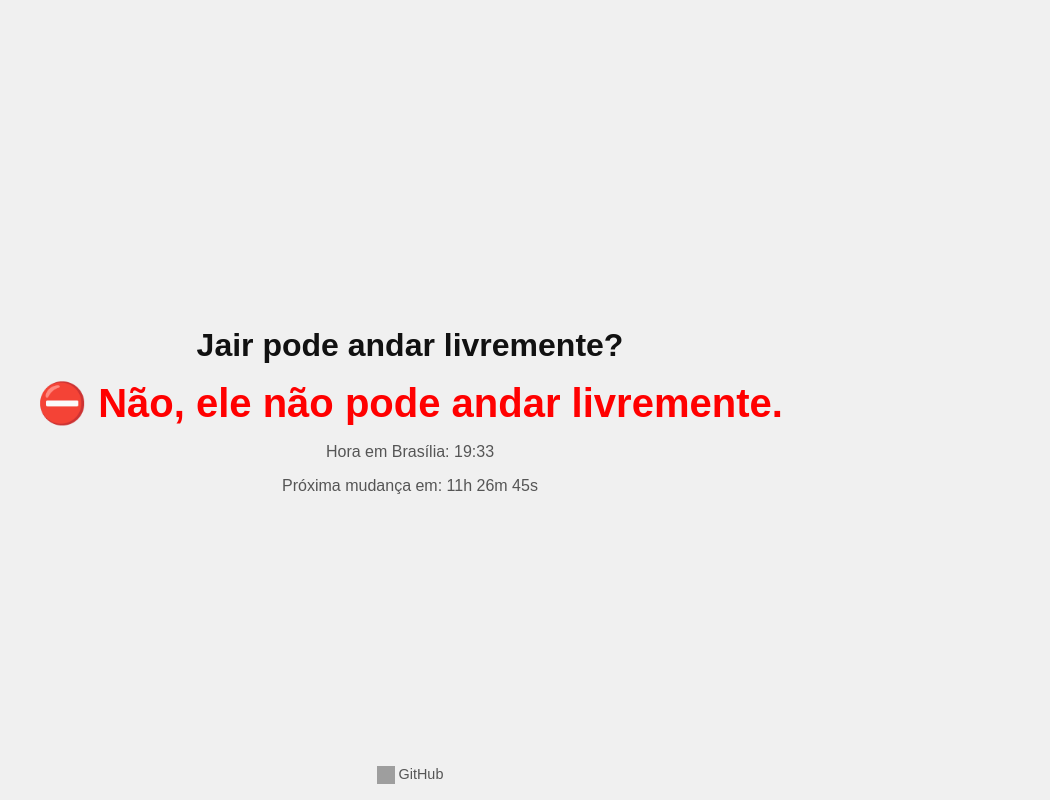
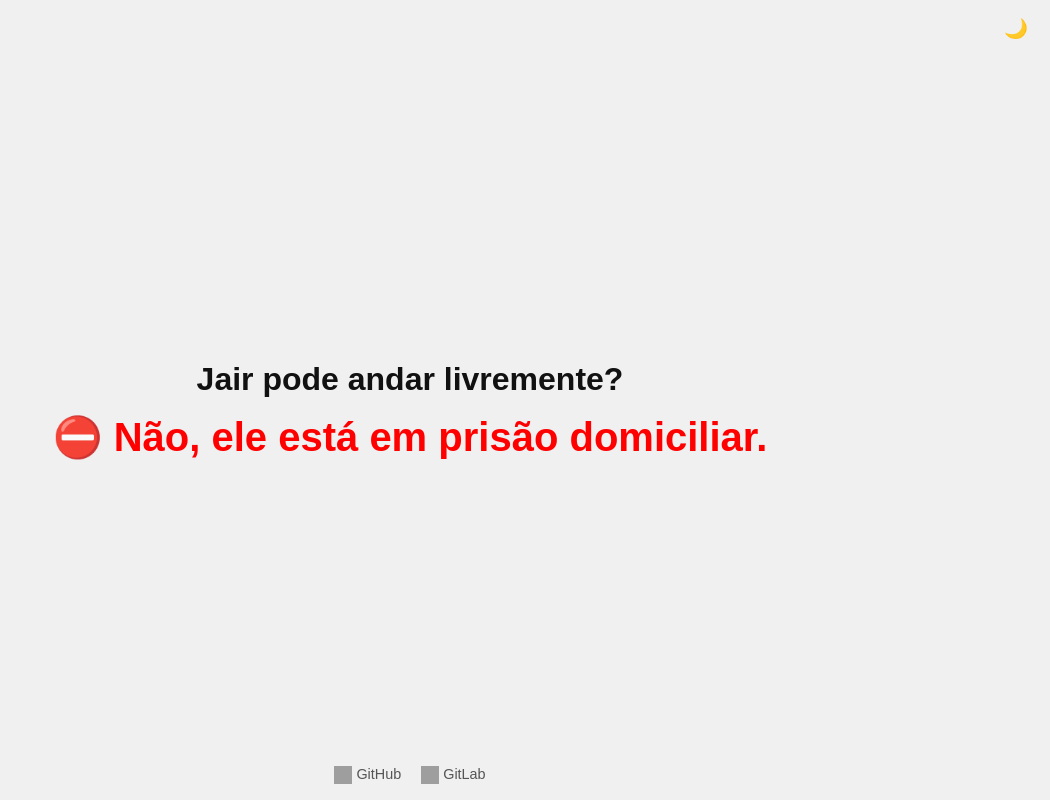
Before and after one commit to augnun/jairpodesair, a plain HTML site: page pt.html in a window 1280 px wide. Shown: the whole page, without its empty margins (230-1280 px from the left). Drawn offline with Linux system fonts and the light colour scheme; grey boxes are pictures that could not be loaded.

Commit message:
Adiciona mensagem para prisão domiciliar (PT-BR)

```diff
--- a/pt.html
+++ b/pt.html
@@ -1,9 +1,9 @@
 <!DOCTYPE html>
-<html lang="pt-BR">
+<html lang="en">
 <head>
-  <link rel="icon" href="favicon.ico" type="image/x-icon">
   <meta charset="UTF-8">
   <title>Jair pode andar livremente?</title>
+  <meta name="viewport" content="width=device-width, initial-scale=1.0">
   <link rel="icon" href="favicon.png" type="image/png">
   <style>
     :root {
@@ -12,25 +12,24 @@
       --secondary: #555;
     }
 
-    @media (prefers-color-scheme: dark) {
-      :root {
-        --bg: #111;
-        --text: #f0f0f0;
-        --secondary: #aaa;
-      }
+    [data-theme="dark"] {
+      --bg: #111;
+      --text: #f0f0f0;
+      --secondary: #aaa;
     }
 
     body {
       font-family: sans-serif;
+      background: var(--bg);
+      color: var(--text);
       display: flex;
       flex-direction: column;
       align-items: center;
       justify-content: center;
       height: 100vh;
-      background: var(--bg);
-      color: var(--text);
       text-align: center;
       margin: 0;
+      transition: background 0.3s, color 0.3s;
     }
 
     h1 {
@@ -41,12 +40,7 @@
     #status {
       font-size: 2.5rem;
       font-weight: bold;
-    }
-
-    #time, #countdown {
-      margin-top: 1rem;
-      font-size: 1rem;
-      color: var(--secondary);
+      color: red;
     }
 
     footer {
@@ -65,6 +59,17 @@
       text-decoration: underline;
     }
 
+    #theme-toggle {
+      position: absolute;
+      top: 1rem;
+      right: 1rem;
+      cursor: pointer;
+      font-size: 1.2rem;
+      background: none;
+      border: none;
+      color: var(--text);
+    }
+
     .icon {
       vertical-align: middle;
       width: 18px;
@@ -73,56 +78,45 @@
   </style>
 </head>
 <body>
+  <button id="theme-toggle" title="Toggle dark/light mode">🌓</button>
   <h1>Jair pode andar livremente?</h1>
-  <div id="status">Verificando...</div>
-  <div id="time"></div>
-  <div id="countdown"></div>
+  <div id="status">⛔ Não, ele está em prisão domiciliar.</div>
 
   <footer>
-    <a href="https://github.com/augnun/jairpodesair" target="_blank">
-      <img class="icon" src="https://cdn.jsdelivr.net/npm/simple-icons@v10/icons/github.svg" alt="GitHub">
-      GitHub
+    <a href="https://github.com/your-username/bolsonaro-tracker" target="_blank">
+      <img class="icon" src="https://cdn.jsdelivr.net/npm/simple-icons@v10/icons/github.svg" alt="GitHub"> GitHub
+    </a>
+    <a href="https://gitlab.com/your-username/bolsonaro-tracker" target="_blank">
+      <img class="icon" src="https://cdn.jsdelivr.net/npm/simple-icons@v10/icons/gitlab.svg" alt="GitLab"> GitLab
     </a>
   </footer>
+
   <script>
-    function atualizarPagina() {
-      const agora = new Date();
-      const brasilia = new Date(agora.toLocaleString("pt-BR", { timeZone: "America/Sao_Paulo" }));
-      const hora = brasilia.getHours();
-      const minutos = brasilia.getMinutes();
-      const segundos = brasilia.getSeconds();
+    const root = document.documentElement;
+    const toggle = document.getElementById('theme-toggle');
 
-      const status = document.getElementById("status");
-      const timeDiv = document.getElementById("time");
-      const countdownDiv = document.getElementById("countdown");
-
-      timeDiv.textContent = `Hora em Brasília: ${hora.toString().padStart(2, '0')}:${minutos.toString().padStart(2, '0')}`;
-
-      let proximaMudanca = new Date(brasilia);
-      if (hora >= 7 && hora < 19) {
-        status.textContent = "✅ Sim, ele pode andar livremente.";
-        status.style.color = "green";
-        proximaMudanca.setHours(19, 0, 0, 0); // Próxima mudança: 19h
-      } else {
-        status.textContent = "⛔ Não, ele não pode andar livremente.";
-        status.style.color = "red";
-        if (hora >= 19) {
-          proximaMudanca.setDate(proximaMudanca.getDate() + 1); // Amanhã
-        }
-        proximaMudanca.setHours(7, 0, 0, 0); // Próxima mudança: 7h
-      }
-
-      const diffMs = proximaMudanca - brasilia;
-      const diffSec = Math.floor(diffMs / 1000);
-      const h = Math.floor(diffSec / 3600);
-      const m = Math.floor((diffSec % 3600) / 60);
-      const s = diffSec % 60;
-
-      countdownDiv.textContent = `Próxima mudança em: ${h}h ${m}m ${s}s`;
+    function applyTheme(theme) {
+      root.setAttribute('data-theme', theme);
+      localStorage.setItem('theme', theme);
+      toggle.textContent = theme === 'dark' ? '☀️' : '🌙';
     }
 
-    atualizarPagina();
-    setInterval(atualizarPagina, 1000);
+    function initTheme() {
+      const saved = localStorage.getItem('theme');
+      if (saved) {
+        applyTheme(saved);
+      } else {
+        const prefersDark = window.matchMedia('(prefers-color-scheme: dark)').matches;
+        applyTheme(prefersDark ? 'dark' : 'light');
+      }
+    }
+
+    toggle.addEventListener('click', () => {
+      const current = root.getAttribute('data-theme');
+      applyTheme(current === 'dark' ? 'light' : 'dark');
+    });
+
+    initTheme();
   </script>
 </body>
 </html>
```
